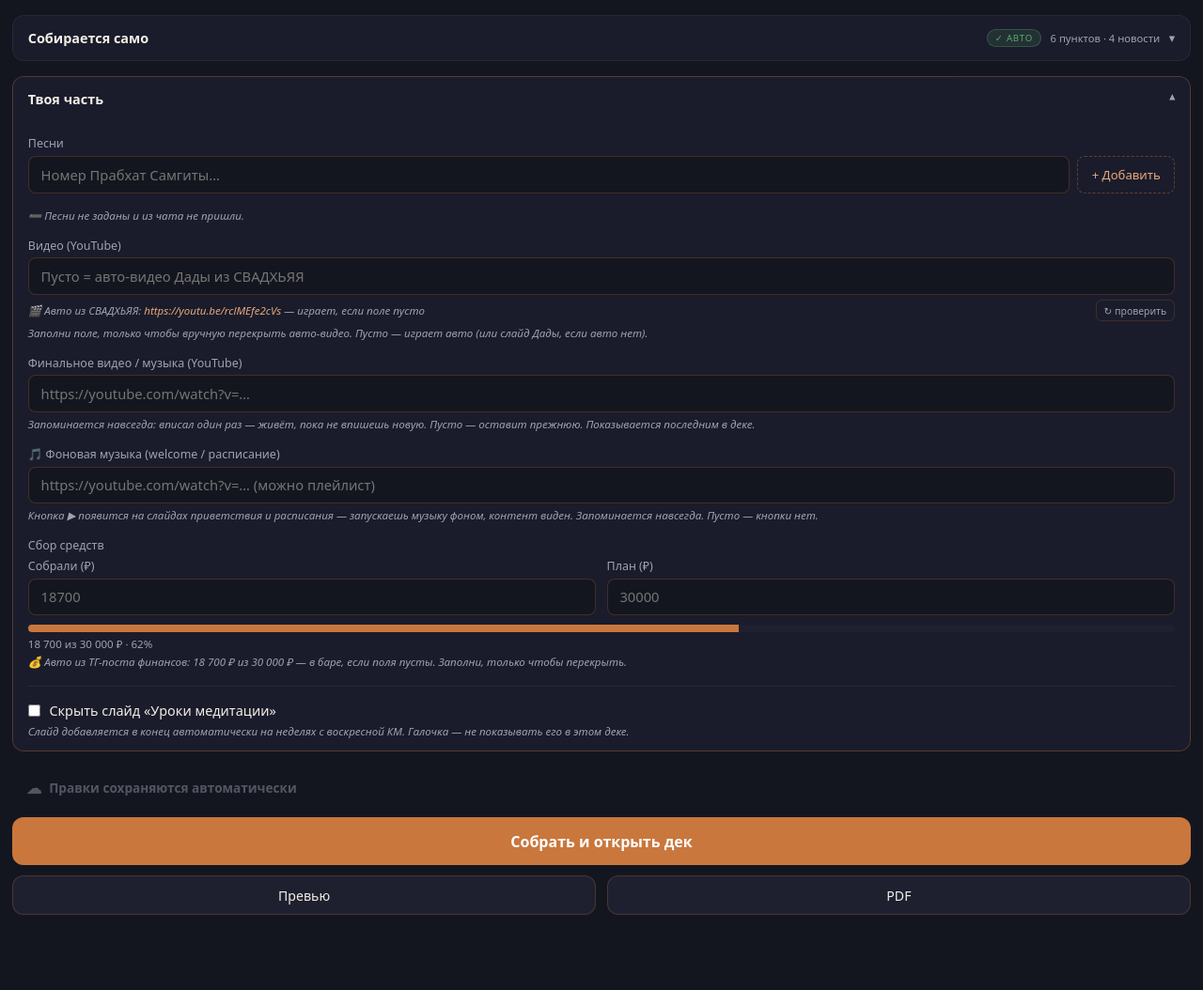
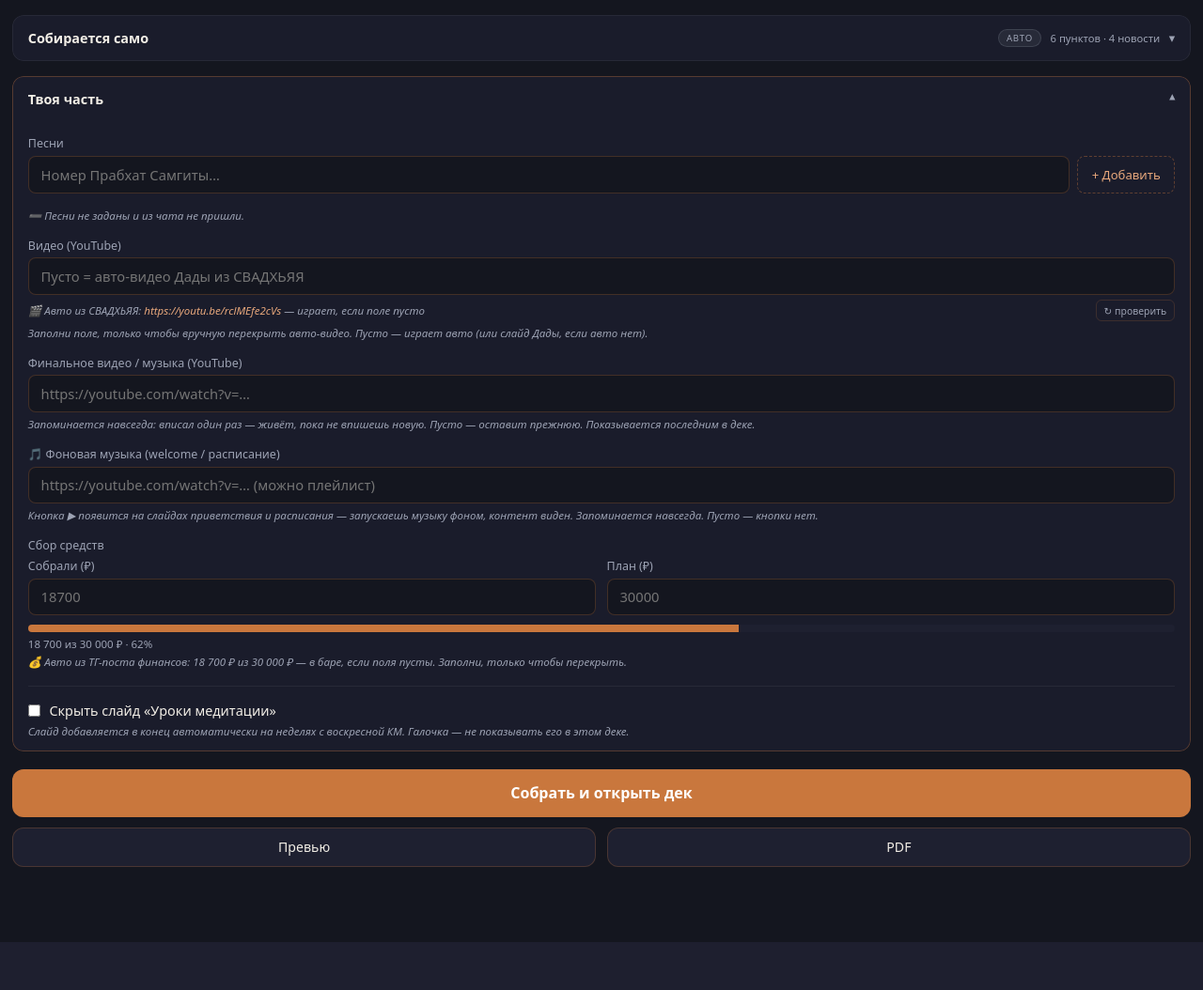
Before and after one commit to Dannymor94/dc_slide_auto, a FastAPI app: template server/templates/operator.html in a window 1280 px wide. Shown: the part 64-1118 px from the top of the page at 94% size. After the commit the page ends 1067 px from the top, so only its background shows below. Run offline with FastAPI, Linux system fonts and the light colour scheme; the template is opened without the code that fills it, so the values that code supplies are empty; some libraries are stand-ins or nearby versions.

Commit message:
ux(operator): clarify automatic and save states
- badge-neutral-auto (muted, no checkmark) when build ts absent (unknown)
- badge-ok (green ✓) when ts present and all steps OK (healthy)
- badge-warn-auto unchanged for attention state
- build-status.ok hidden via display:none (DOM intact, renderBuildStatus unchanged)
- save-banner.idle collapses to zero height via display:none; error stays fully visible

```diff
--- a/server/templates/operator.html
+++ b/server/templates/operator.html
@@ -154,6 +154,12 @@
     background: rgba(var(--warn-rgb),0.15); color: var(--warn);
     border: 1px solid rgba(var(--warn-rgb),0.3);
   }
+  .badge-neutral-auto {
+    font-size: 0.6rem; letter-spacing: 0.08em; text-transform: uppercase;
+    padding: 0.15rem 0.5rem; border-radius: 20px;
+    background: rgba(var(--muted-rgb),0.10); color: var(--text-muted);
+    border: 1px solid rgba(var(--muted-rgb),0.2);
+  }
   .section-head.auto-warn { border-color: rgba(var(--warn-rgb),0.35); }
   .sec-meta { font-size: 0.7rem; color: var(--text-muted); white-space: nowrap; overflow: hidden; text-overflow: ellipsis; max-width: 8rem; }
   .chevron { color: var(--text-muted); font-size: 0.8rem; transition: transform 0.2s; flex-shrink: 0; }
@@ -357,7 +363,7 @@
     color: var(--accent-light); font-size: 0.82rem; line-height: 1.4; }
   .top-alert code { background: rgba(var(--shadow-rgb),0.28); padding: 0 0.25rem; border-radius: 4px; font-size: 0.9em; }
   .build-status { margin: 0.2rem 0 0.6rem; padding: 0.5rem 0.8rem; border-radius: 9px; font-size: 0.78rem; }
-  .build-status.ok  { background: transparent; border: 1px solid var(--border); color: var(--text-muted); }
+  .build-status.ok  { display: none; }
   .build-status.bad { background: rgba(var(--alert-rgb),0.12); border: 1px solid rgba(var(--alert-rgb),0.35); color: var(--accent-light); }
   .auto-video-row { display: flex; align-items: center; gap: 0.5rem; margin-top: 0.35rem; }
   .auto-video-row .btn-reset { flex-shrink: 0; }
@@ -408,7 +414,7 @@
     transition: background 0.2s, border-color 0.2s, color 0.2s;
   }
   .save-banner span:first-child { font-size: 1rem; line-height: 1; }
-  .save-banner.idle   { background: transparent; border-color: transparent; color: var(--text-muted); opacity: 0.45; }
+  .save-banner.idle   { display: none; }
   .save-banner.saving { background: transparent; border-color: transparent; color: var(--text-muted); opacity: 0.7; }
   .save-banner.saved  { background: rgba(var(--success-rgb),0.08); border-color: rgba(var(--success-rgb),0.2); color: var(--success); opacity: 0.8; }
   .save-banner.error  { background: rgba(var(--danger-rgb),0.16); border-color: rgba(var(--danger-rgb),0.45); color: var(--danger); opacity: 1; }
@@ -1047,9 +1053,13 @@ function updateAutoStatus() {
     badge.className = 'badge-warn-auto';
     badge.textContent = '⚠ внимание';
     head.classList.add('auto-warn');
-  } else {
+  } else if (s.ts) {
     badge.className = 'badge-ok';
     badge.textContent = '✓ авто';
+    head.classList.remove('auto-warn');
+  } else {
+    badge.className = 'badge-neutral-auto';
+    badge.textContent = 'авто';
     head.classList.remove('auto-warn');
   }
 }
```
